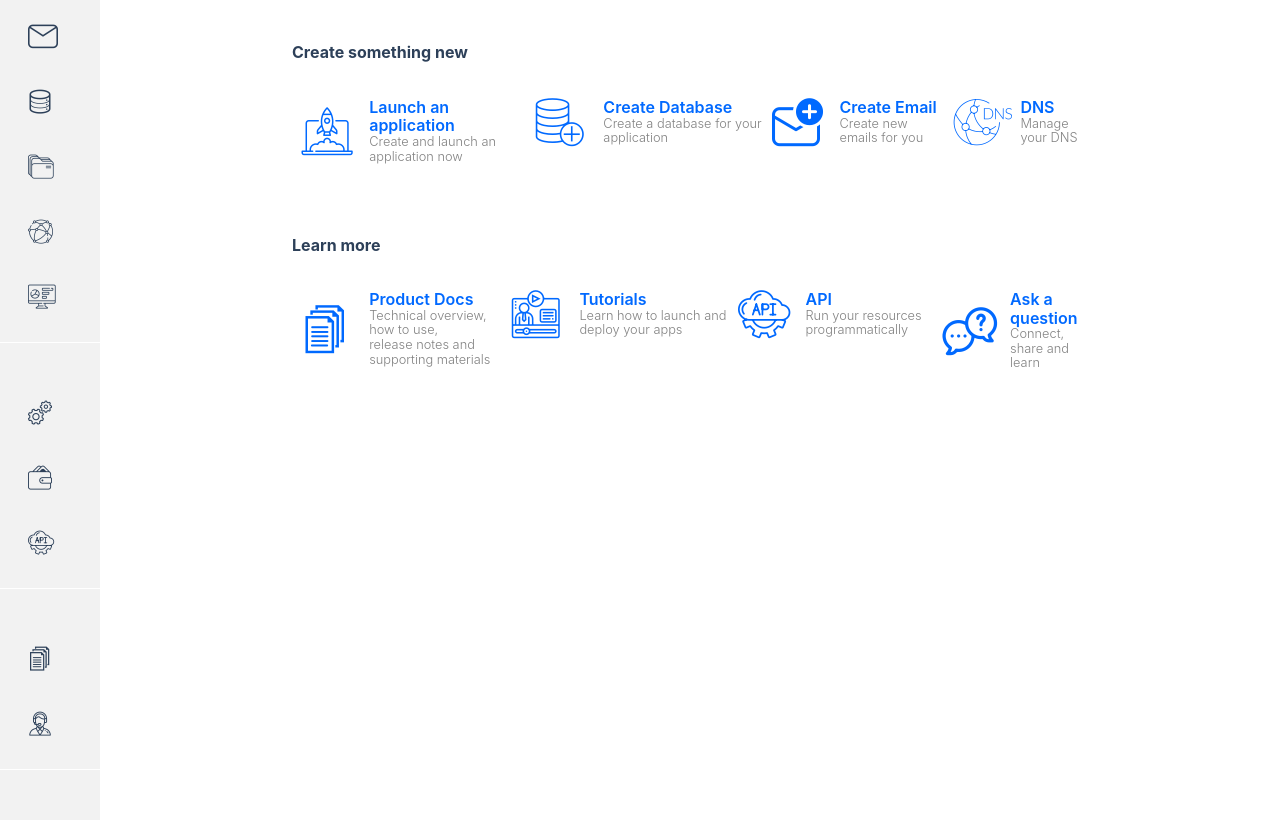
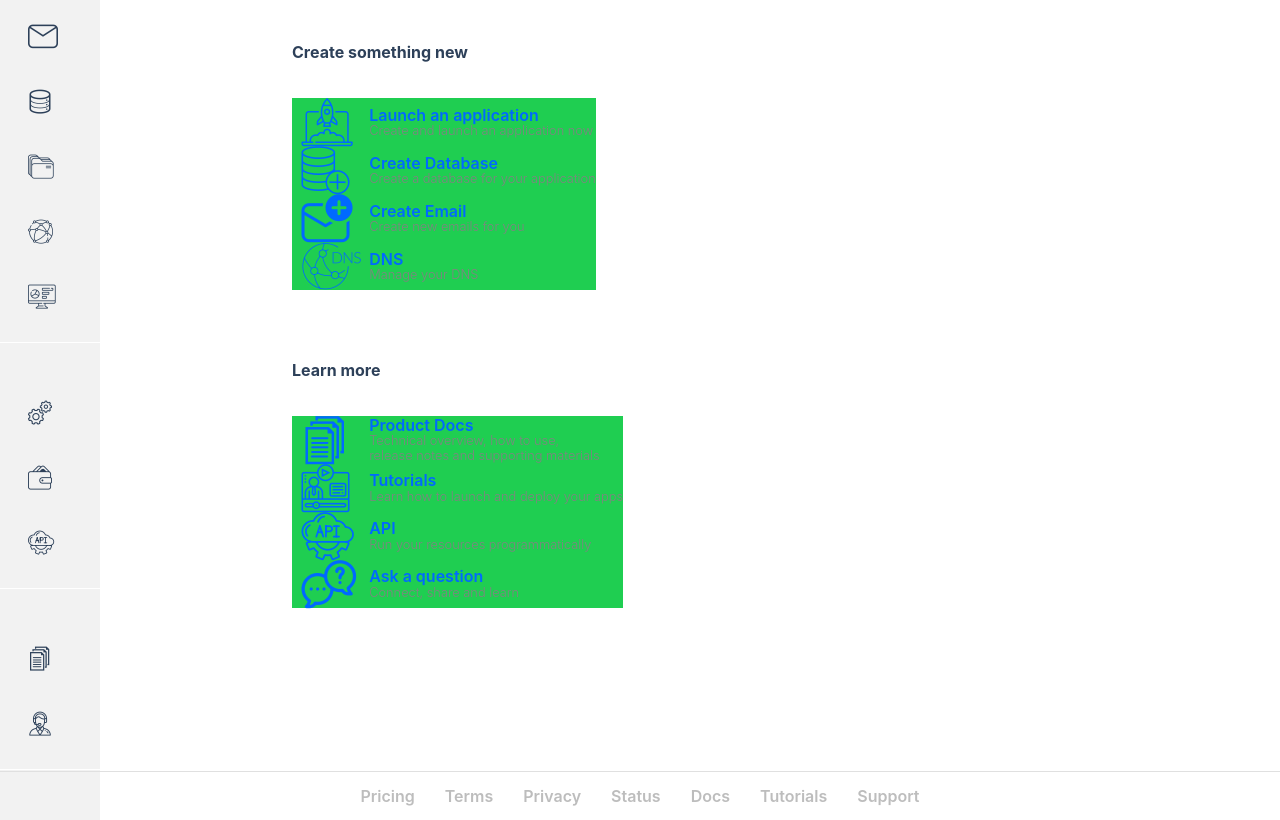
Before and after one commit to gdimran/master-host, a plain HTML site: page index.html in a window 1280 px wide. Shown: the part 589-1409 px from the top of the page. Drawn offline with nearby package versions, Linux system fonts and the light colour scheme.

Commit message:
Dahsboard home page done version 1

```diff
--- a/index.html
+++ b/index.html
@@ -17,8 +17,7 @@
         <nav id="sidebar" class="active">
             <div class="sidebar-header">
                 <i id="sidebarCollapse" class="demo-icon icon-menu"></i>
-        <a class="logo-section" href="/"><img class="logo-icon" src="images/logo-b 1.svg" alt="" /><img
-            class="logo-text" src="images/binaryHost.svg" alt="" /></a>
+                <a class="logo-section" href="/"><img class="logo-icon" src="images/logo-b 1.svg" alt="" /><img class="logo-text" src="images/binaryHost.svg" alt="" /></a>
             </div>
 
             <ul class="list-unstyled components">
@@ -272,7 +271,7 @@
                             </div>
                         </a>
                     </div>
-          <div class="single-feature-menu">
+                    <div class="single-feature-menu ">
                         <a href="#">
                             <i class="menu-icon icon-add-database"></i>
                             <div class="menu-text-content">
@@ -304,7 +303,7 @@
                     <h4>Learn more</h4>
                 </div>
                 <div class="features-options">
-          <div class="single-feature-menu">
+                    <div class="single-feature-menu ">
                         <a href="#">
                             <i class="menu-icon icon-documents"></i>
                             <div class="menu-text-content">
@@ -332,7 +331,7 @@
                             </div>
                         </a>
                     </div>
-          <div class="single-feature-menu">
+                    <div class="single-feature-menu ">
                         <a href="#">
                             <i class="menu-icon icon-faq-i"></i>
                             <div class="menu-text-content">
@@ -343,6 +342,35 @@
                     </div>
                 </div>
             </div>
+            <div class="dashboard-footer">
+                <div class="container">
+                    <ul class="footer-nav">
+                        <li>
+                            <a href="">Pricing</a>
+                        </li>
+                        <li>
+                            <a href="">Terms</a>
+                        </li>
+                        <li>
+                            <a href="">Privacy</a>
+                        </li>
+                        <li>
+                            <a href="">Status</a>
+                        </li>
+                        <li>
+                            <a href="">Docs</a>
+                        </li>
+                        <li>
+                            <a href="">Tutorials</a>
+                        </li>
+                        <li>
+                            <a href="">Support</a>
+                        </li>
+                    </ul>
+                </div>
+            </div>
+
+
         </div>
     </div>
     <script src="https://cdnjs.cloudflare.com/ajax/libs/jquery/3.3.1/jquery.min.js"></script>
--- a/styles/sass/abstract/_variables.scss
+++ b/styles/sass/abstract/_variables.scss
@@ -219,3 +219,6 @@ $dropdown-accordion-border-color: $base-border-color !default;
 .pt-5 {
   padding: 50px 0;
 }
+.mt-5{
+margin-top:50px
+}
--- a/styles/sass/base/_base.scss
+++ b/styles/sass/base/_base.scss
@@ -84,6 +84,7 @@ hr {
 .wrapper {
   display: flex;
   align-items: stretch;
+  position: relative;
 }
 ul {
   padding: 0;
--- a/styles/sass/layout/_dashboard-content.scss
+++ b/styles/sass/layout/_dashboard-content.scss
@@ -3,6 +3,7 @@
 ----------------------------------------------------- */
 
 #content {
+    height:auto;
     min-height: 100vh;
     transition: all 0.3s;
 }
@@ -35,10 +36,13 @@
 .tab-content {
 	width: 100%;
 }
-
+.child,
+.single-feature-menu{
+    background:$light-green;
+}
 .single-feature-menu a {
 	display: flex;
-    justify-content: flex-end;
+    //justify-content: flex-end;
     align-items: center;
     .menu-icon {
         width:auto;
@@ -62,8 +66,10 @@
 }
 }
 
+/*
 .features-options {
 	width: 100%;
 	display: flex;
 	justify-content: space-between;
 }
+*/
--- a/styles/sass/layout/_footer.scss
+++ b/styles/sass/layout/_footer.scss
@@ -0,0 +1,28 @@
+.dashboard-footer {
+  width:100%;
+  position: absolute;
+  bottom: 0;
+  left:0;
+  margin-top: 100px;
+  border-top: 1px solid $grey5;
+
+}
+ ul.footer-nav {
+    display: flex;
+    flex-flow: row;
+    justify-content: center;
+    grid-gap: 30px;
+    align-items: center;
+    width: 100%;
+    li {
+      font-size:1rem;
+      font-weight:600;
+      padding: 15px 0;
+      a{
+        color:$grey4;
+      }
+      a:hover{
+        color:$blue;
+      }
+    }
+  }
```
Also changed, not shown: styles/css/main.css. Lines whose indentation alone changed are shown as unchanged.
